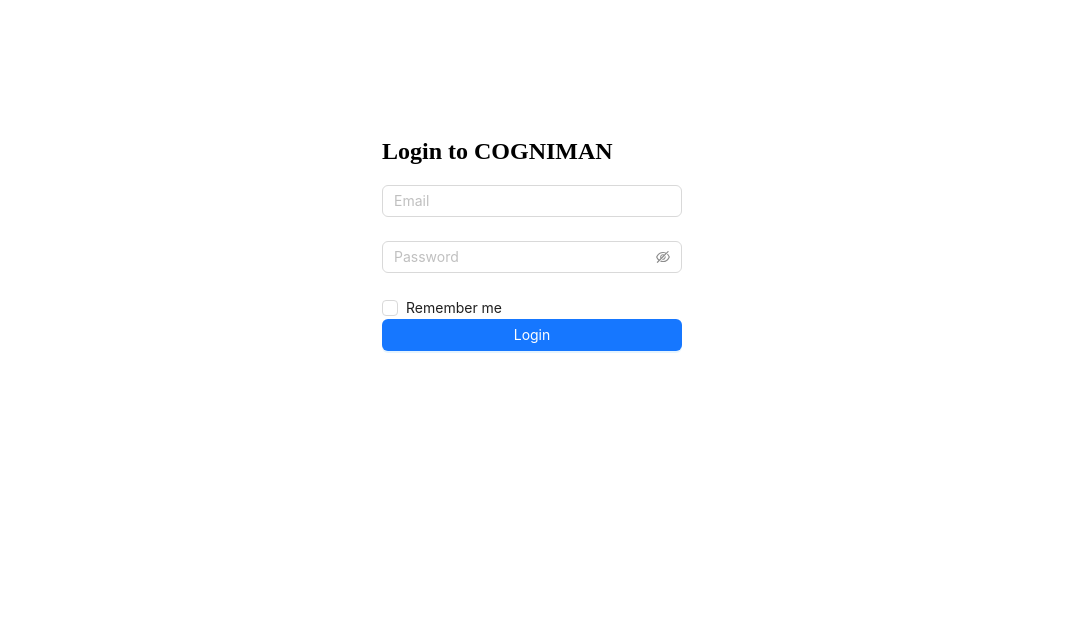
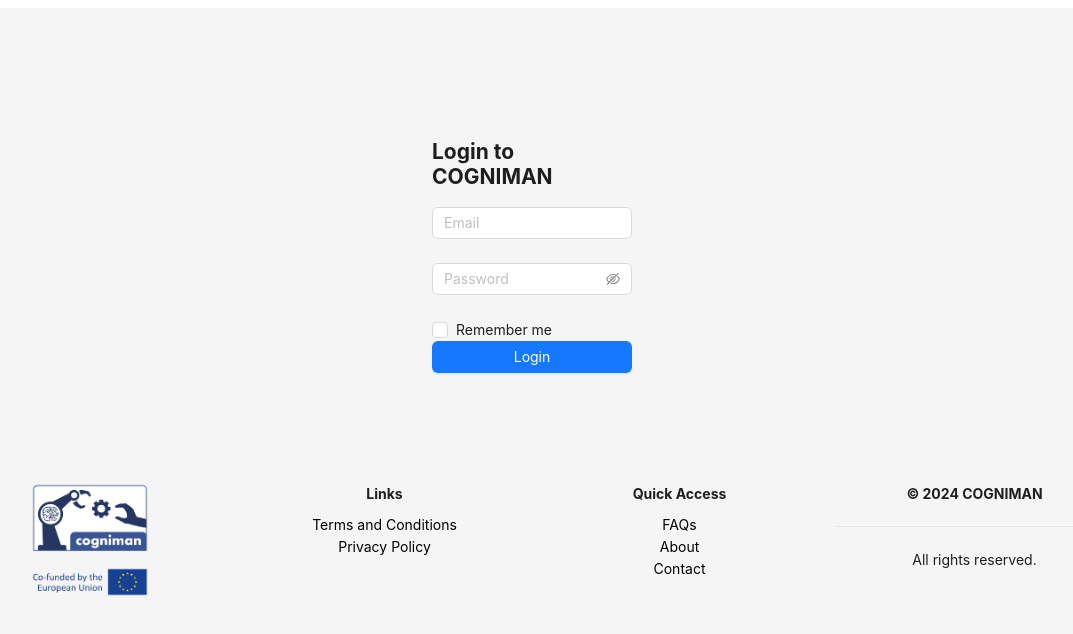
Before and after one commit to COGNIMANEU/pilot03-user-interface-hmi, a React (Vite) app in the folder client/: page /login in a window 1280 px wide. Shown: the top 634 px of the page, without its empty margins (108-1181 px from the left). Built offline with nearby package versions, Linux system fonts and the light colour scheme; no server answers.

Commit message:
add page footer and MainLayout

```diff
--- a/client/src/App.jsx
+++ b/client/src/App.jsx
@@ -8,13 +8,13 @@
 import UpdatePasswordComponent from './components/UpdatePasswordComponent.jsx';
 import PrivateRoute from './components/PrivateRoute';
 import AdminRoute from './components/AdminRoute';
-import Navbar from './components/Navbar.jsx';
 import {jwtDecode} from 'jwt-decode';
 import AlertComponent from './components/AlertComponent.jsx';
 import BreadcrumbNav from './components/BreadcrumbNav.jsx';
 import NewSessionForm from './components/NewSessionForm.jsx';
 import SessionDetailPage from './components/SessionDetailPage.jsx';
 import EditSessionPage from './components/EditSessionPage.jsx';
+import MainLayout from './components/MainLayout.jsx';
 
 const App = () => {
   const dispatch = useDispatch();
@@ -35,9 +35,7 @@
 
   return (
     <Router>
-      <div>
-        {isAuthenticated && <Navbar />}
-        <div style={{ paddingTop: '60px' }}> {/* Adjust this value based on the height of your navbar */}
+      <MainLayout isAuthenticated={isAuthenticated}>
         {isAuthenticated && <BreadcrumbNav />}
         <Routes>
           <Route
@@ -99,8 +97,7 @@
             }
           />
         </Routes>
-      </div>
-      </div>
+      </MainLayout>
     </Router>
   );
 };
--- /dev/null
+++ b/client/src/components/CustomFooter.jsx
@@ -0,0 +1,40 @@
+import { Layout, Row, Col, Divider } from 'antd';
+import { Link } from 'react-router-dom';
+import logo from '/footer_logo.png'; // Update the path to your logo
+import './Footer.css';
+
+const { Footer } = Layout;
+
+const CustomFooter = () => {
+  return (
+    <Footer style={{ textAlign: 'center', padding: '20px 50px' }}>
+      <Row gutter={[16, 16]}>
+        <Col xs={24} sm={12} md={6}>
+          <img src={logo} alt="Logo" style={{ width: '150px' }} />
+        </Col>
+        <Col xs={24} sm={12} md={6}>
+          <h4>Links</h4>
+          <ul style={{ listStyle: 'none', padding: 0 }}>
+            <li><Link to="/terms-and-conditions">Terms and Conditions</Link></li>
+            <li><Link to="/privacy-policy">Privacy Policy</Link></li>
+          </ul>
+        </Col>
+        <Col xs={24} sm={12} md={6}>
+          <h4>Quick Access</h4>
+          <ul style={{ listStyle: 'none', padding: 0 }}>
+            <li><Link to="/faqs">FAQs</Link></li>
+            <li><Link to="/about">About</Link></li>
+            <li><Link to="/contact">Contact</Link></li>
+          </ul>
+        </Col>
+        <Col xs={24} sm={12} md={6}>
+          <h4>&copy; 2024 COGNIMAN</h4>
+          <Divider />
+          <p>All rights reserved.</p>
+        </Col>
+      </Row>
+    </Footer>
+  );
+};
+
+export default CustomFooter;
--- /dev/null
+++ b/client/src/components/Footer.css
@@ -0,0 +1,27 @@
+/* Footer Styles */
+footer {
+  background-color: #f0f2f5;
+  padding: 20px 50px;
+}
+
+footer h4 {
+  margin-bottom: 10px;
+}
+
+footer ul {
+  list-style: none;
+  padding: 0;
+}
+
+footer ul li {
+  margin-bottom: 5px;
+}
+
+footer ul li a {
+  color: #000;
+  text-decoration: none;
+}
+
+footer ul li a:hover {
+  text-decoration: underline;
+}
--- /dev/null
+++ b/client/src/components/MainLayout.jsx
@@ -0,0 +1,20 @@
+import { Layout } from 'antd';
+import CustomFooter from './CustomFooter';
+import Navbar from './Navbar'; // Assuming you have a Navbar component
+
+const { Content } = Layout;
+
+// eslint-disable-next-line react/prop-types
+const MainLayout = ({  children, isAuthenticated }) => {
+  return (
+    <Layout>
+      {isAuthenticated && <Navbar />}
+      <Content style={{ padding: '0 50px', marginTop: 64 }}>
+        {children}
+      </Content>
+      <CustomFooter />
+    </Layout>
+  );
+};
+
+export default MainLayout;
```
Also changed, not shown: client/public/footer_logo.png (added).
